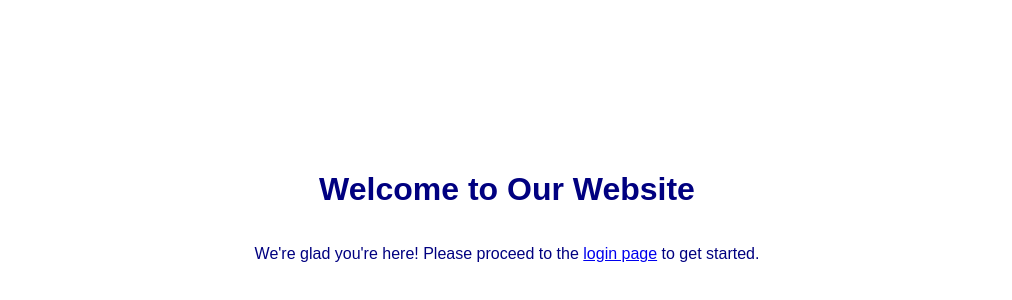
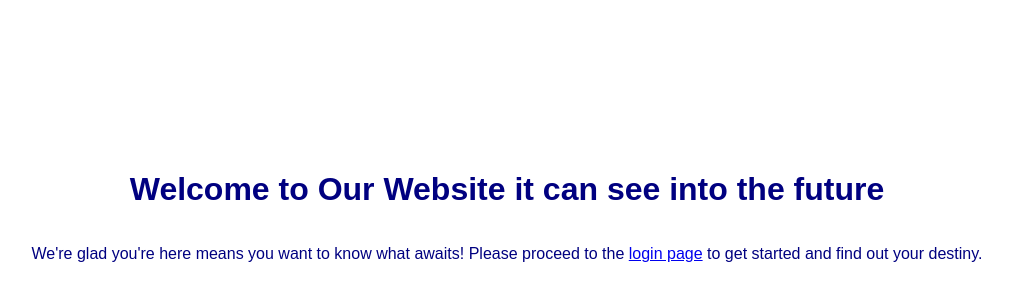
Before and after one commit to MithatMisirlic/webserver, a website: page public/landing-page.html in a window 1280 px wide. Shown: the part 186-486 px from the top of the page, without its empty margins (133-1145 px from the left). Drawn offline with Linux system fonts and the light colour scheme.

```diff
--- a/public/landing-page.html
+++ b/public/landing-page.html
@@ -7,7 +7,7 @@
     <title>Welcome to Our Website</title>
 </head>
 <body>
-<h1>Welcome to Our Website</h1>
-<p>We're glad you're here! Please proceed to the <a href="/login.html">login page</a> to get started.</p>
+<h1>Welcome to Our Website it can see into the future</h1>
+<p>We're glad you're here means you want to know what awaits! Please proceed to the <a href="/login.html">login page</a> to get started and find out your destiny.</p>
 </body>
 </html>
```
